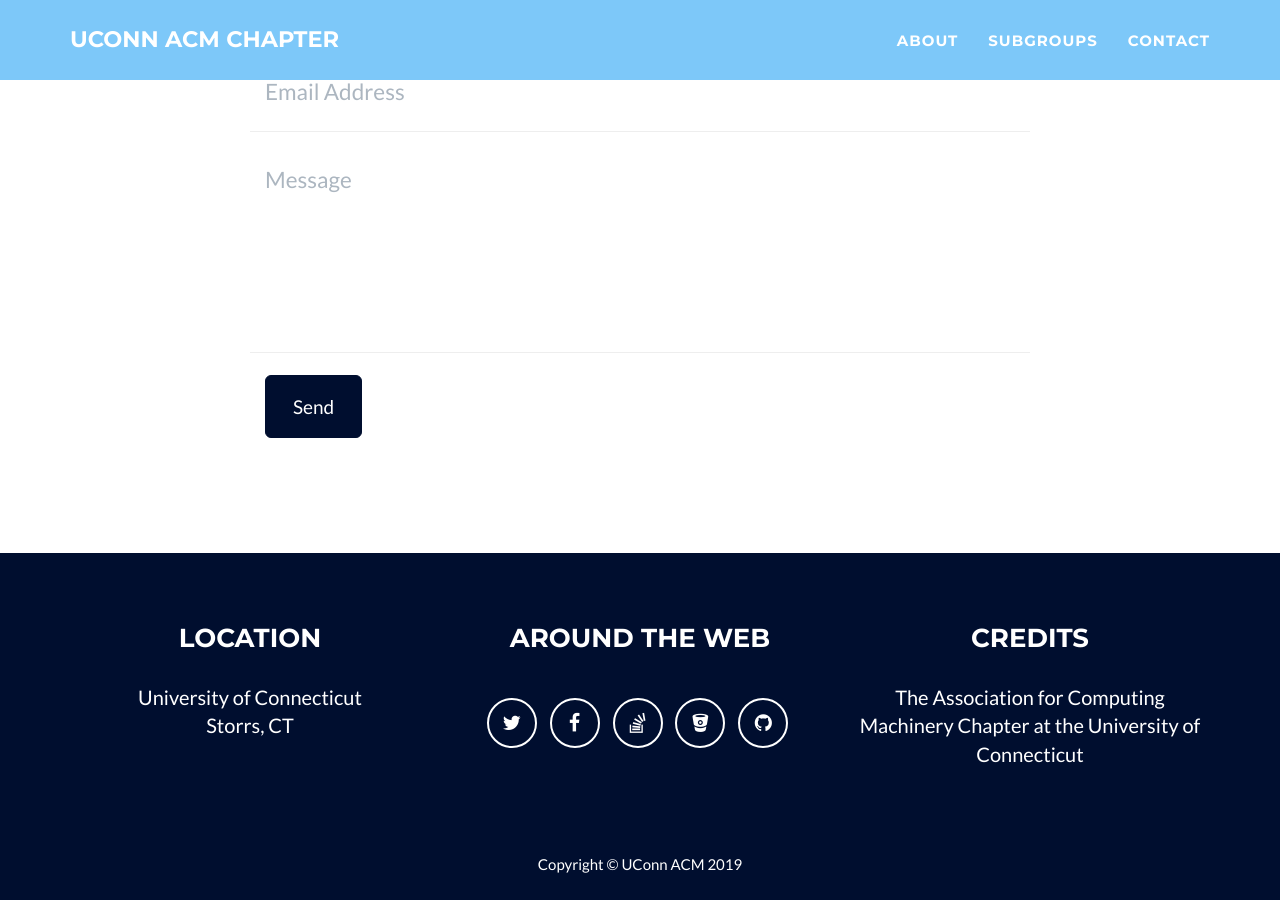
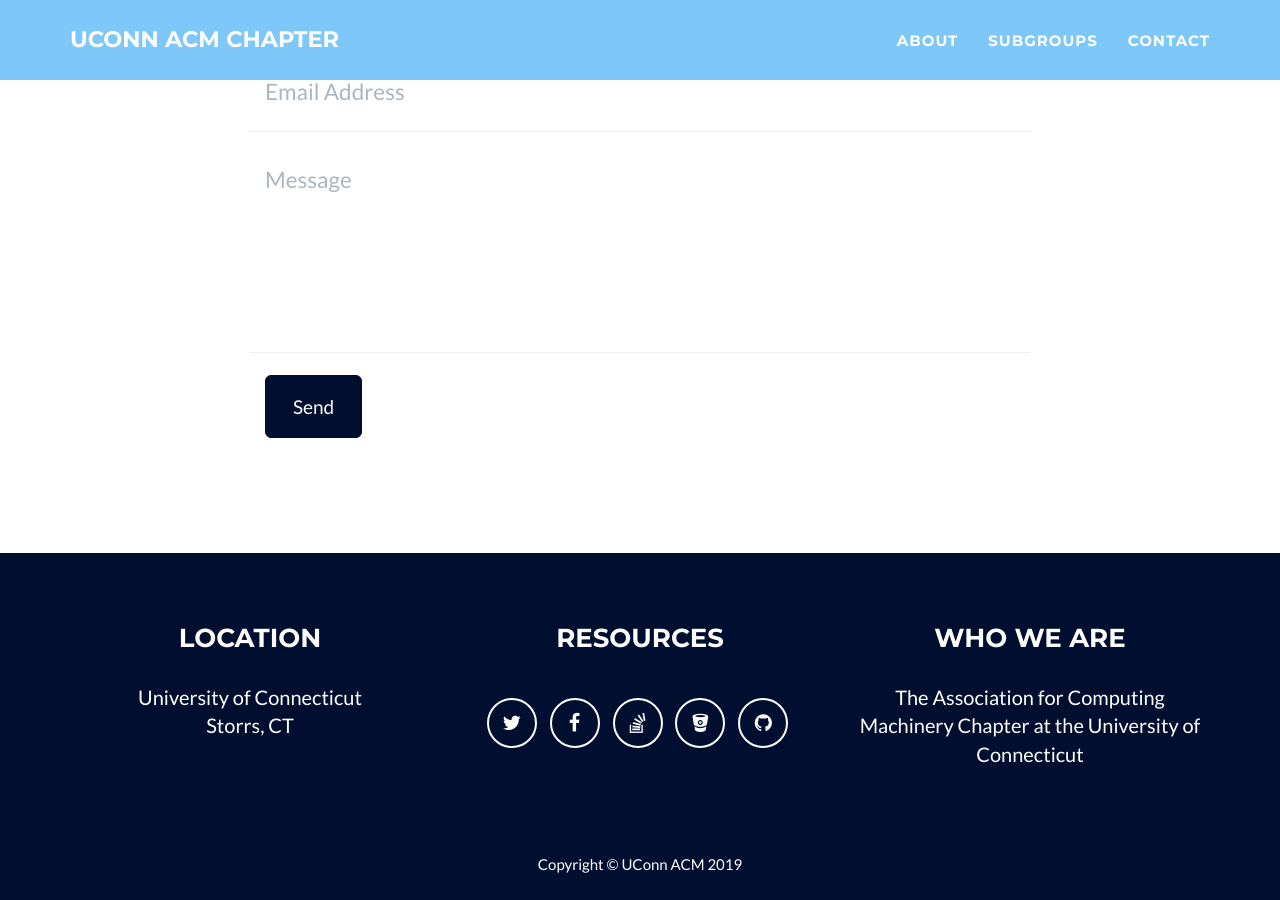
Before and after one commit to coryharrington/UConnACM-Website, a Jekyll site: the page built from index.html, in a window 1280 px wide and 900 px high, scrolled down 2439 px. Built offline with Jekyll 4.4.1, drawn with Linux system fonts in a browser that asks for light colours.

Commit message:
Changed footer settings

```diff
--- a/_config.yml
+++ b/_config.yml
@@ -2,7 +2,7 @@
 title: UConn ACM Chapter
 email: your-email@domain.com
 url: https://brandonmino.github.io/UConnACM-Website/
-description: "Write an awesome description for your new site here. You can edit this line in _config.yml. It will appear in your document head meta (for Google search results) and in your feed.xml site description."
+description: "The ACM Chapter for the University of Connecticut" #This will appear in your document head meta (for Google search results) and in your feed.xml site description.
 keywords: "your keywords, separated by commas"
 skills: "For the Promotion of Technology"
 meta_author: ACM UConn # LastName FirstName
@@ -35,8 +35,8 @@
 footer:
   copyright: UConn ACM
   location: Location
-  social: Around the Web
-  credits: Credits
+  social: Resources
+  credits: Who We Are
 
 # Social networks usernames (many more available: google-plus, flickr, dribbble, pinterest, instagram, tumblr, linkedin, etc.)
 social:
```
